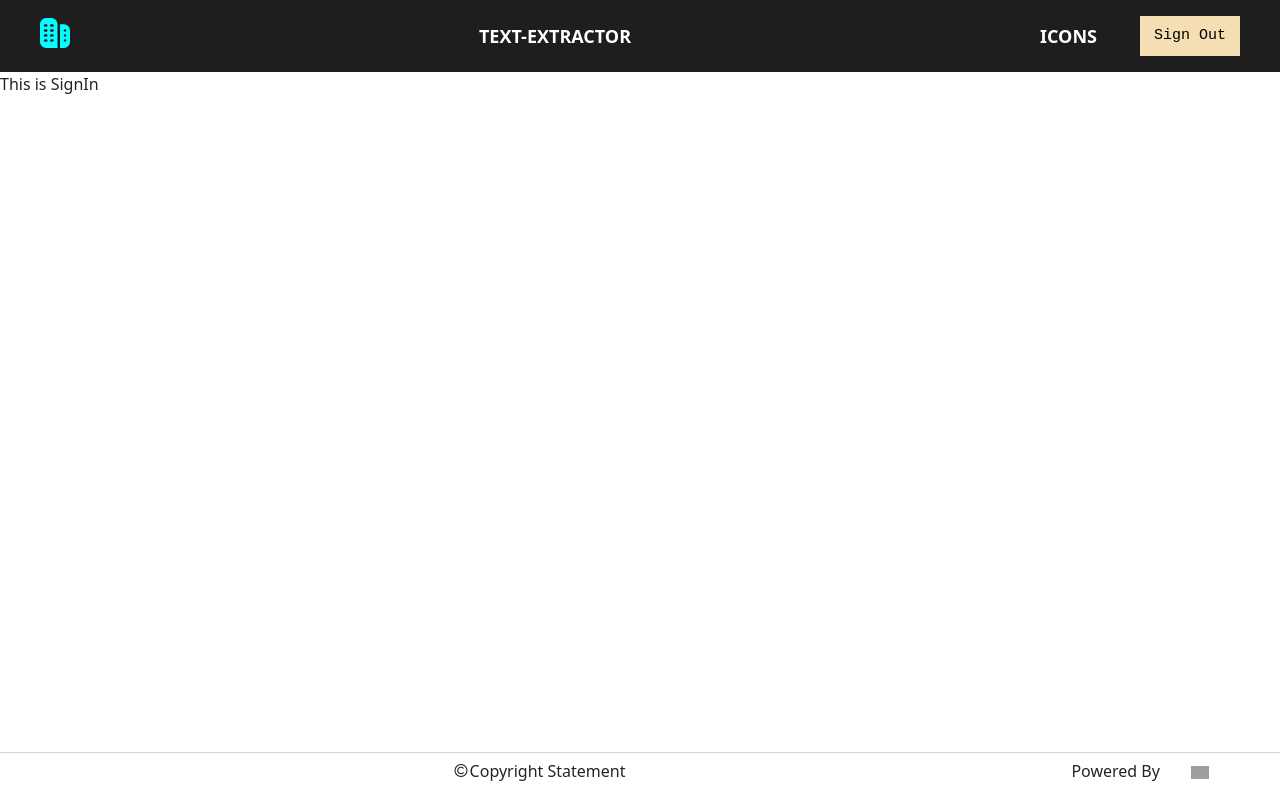
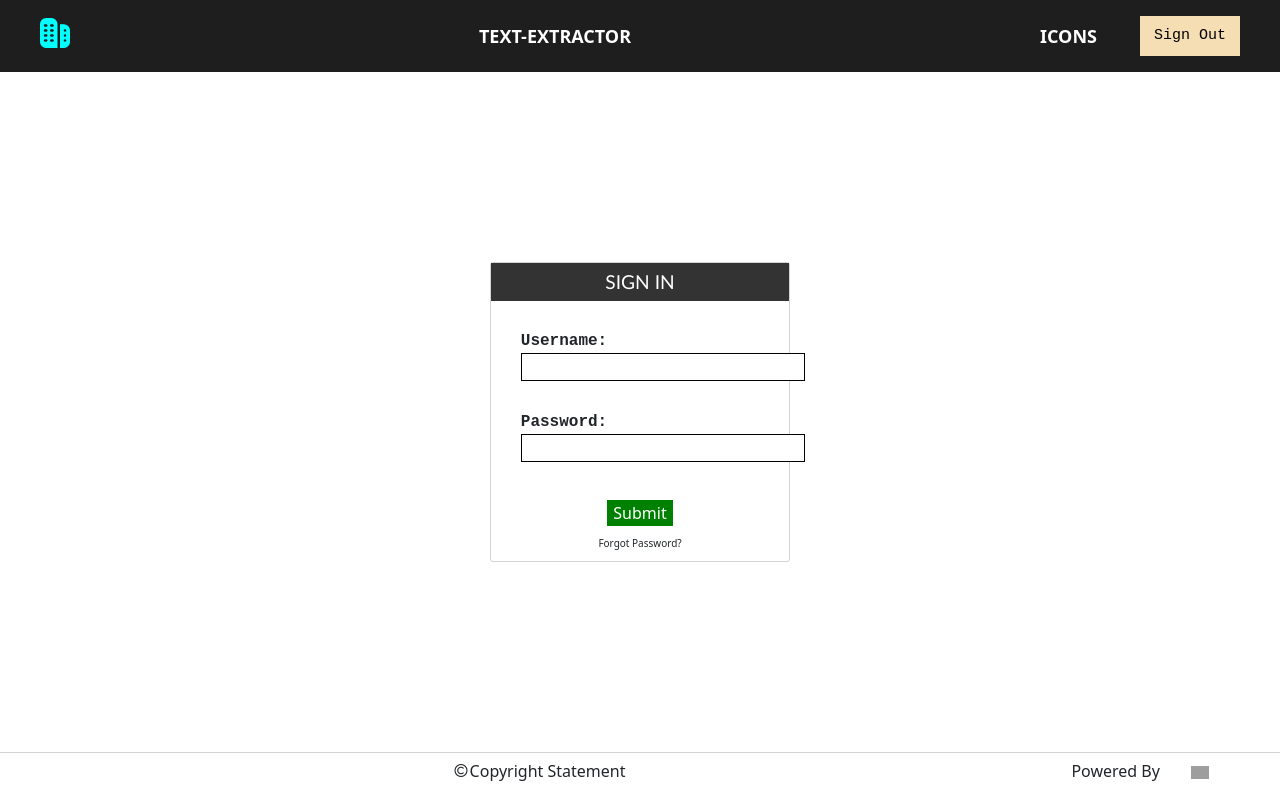
Before and after one commit to vkandra/text123, a React (Create React App) app: page /signin in a window 1280 px wide. Built offline with nearby package versions, Linux system fonts and the light colour scheme; no server answers; grey boxes are pictures that could not be loaded.

Commit message:
SignIn Page

```diff
--- a/src/components/ConfigurationFile/ConfigurationFile.js
+++ b/src/components/ConfigurationFile/ConfigurationFile.js
@@ -16,7 +16,7 @@ const ConfigurationFile = (props) => {
     const { documents } = props;
     documents.selectedDocuments.push(docId);
     props.dispatch(selectDocumentsConfiguration(documents));
-    console.log(props.documents.selectedDocuments);
+    // console.log(props.documents.selectedDocuments);
   };
 
   const unselectDocument = (docId) => {
@@ -26,7 +26,7 @@ const ConfigurationFile = (props) => {
     });
     documents.selectedDocuments = filteredArray;
     props.dispatch(unselectDocumentsConfiguration(documents));
-    console.log(props.documents.selectedDocuments);
+    // console.log(props.documents.selectedDocuments);
   };
 
   return (
--- a/src/components/ConfigurationFileList/ConfigurationFileList.js
+++ b/src/components/ConfigurationFileList/ConfigurationFileList.js
@@ -23,7 +23,7 @@ const ConfigurationFileList = (props) => {
       const { documents } = props;
       documents.selectedDocuments = selectedDocs;
       props.dispatch(selectDocumentsConfiguration(documents));
-      console.log(props.documents.selectedDocuments);
+      //   console.log(props.documents.selectedDocuments);
     }
   };
 
@@ -31,7 +31,7 @@ const ConfigurationFileList = (props) => {
     const { documents } = props;
     documents.selectedDocuments = [];
     props.dispatch(unselectDocumentsConfiguration(documents));
-    console.log(props.documents.selectedDocuments);
+    // console.log(props.documents.selectedDocuments);
   };
 
   return (
--- a/src/middlewares/documentsLogger.js
+++ b/src/middlewares/documentsLogger.js
@@ -34,9 +34,6 @@ const documentsLogger =
       //   console.log(fetchedAllDocsData);
       action.data = fetchedAllDocsData;
     }
-    if (action.type === 'SELECT_DOCUMENTS_CONFIGURATION') {
-      console.log(action.data);
-    }
     next(action);
   };
 
--- a/src/pages/SignIn/SignIn.css
+++ b/src/pages/SignIn/SignIn.css
@@ -1,3 +1,77 @@
 .signIn {
   height: 85vh;
+  display: flex;
+  justify-content: center;
+  align-items: center;
 }
+
+.signInForm {
+  margin: 0;
+  padding: 0;
+  height: 300px;
+  width: 300px;
+  border: 1px solid lightgray;
+  border-radius: 3px;
+  display: flex;
+  flex-direction: column;
+  align-items: center;
+  justify-content: space-between;
+  padding-bottom: 10px;
+}
+
+.signInText {
+  /* border: 1px solid green; */
+  background: rgb(51, 51, 51);
+  width: 100%;
+  height: 40px;
+  margin: 0;
+  padding: 0;
+  display: flex;
+  justify-content: center;
+  align-items: center;
+  color: white;
+  font-family: 'Gill Sans', 'Gill Sans MT', Calibri, 'Trebuchet MS', sans-serif;
+  font-size: 1.2rem;
+  font-weight: 500;
+}
+
+.signInFormData {
+  height: 200px;
+  width: 80%;
+  /* border: 1px solid black; */
+  display: flex;
+  flex-direction: column;
+  align-items: flex-start;
+  justify-content: space-evenly;
+}
+.signInFormData div input {
+  width: 120%;
+  border: 1px solid black;
+}
+.justTextSignIn {
+  font-weight: 600;
+  font-size: 1rem;
+  font-family: monospace;
+}
+.signInSubmitBut {
+  cursor: pointer;
+  margin: 10px;
+  outline: none;
+  background: green;
+  color: white;
+  font-size: 1rem;
+  font-weight: 500;
+}
+.signInSubmitBut:hover {
+  opacity: 0.8;
+  transition: 0.3s;
+}
+.forgotPasswordSignIn {
+  font-size: 10px;
+}
+.forgotPasswordSignIn:hover {
+  text-decoration: underline;
+  transition: 0.3s;
+  cursor: pointer;
+  color: darkred;
+}
--- a/src/pages/SignIn/SignIn.js
+++ b/src/pages/SignIn/SignIn.js
@@ -3,7 +3,27 @@ import './SignIn.css';
 import React from 'react';
 
 const SignIn = (props) => {
-  return <div className="signIn">This is SignIn</div>;
+  return (
+    <div className="signIn">
+      <div className="signInForm">
+        <div className="signInText">SIGN IN</div>
+        <div className="signInFormData">
+          <div>
+            <div className="justTextSignIn">Username: </div>
+            <input type="text" id="inputUsernameField"></input>
+          </div>
+          <div>
+            <div className="justTextSignIn">Password: </div>
+            <input type="password" id="inputPassField"></input>
+          </div>
+        </div>
+        <button className="signInSubmitBut">Submit</button>
+        <span className="forgotPasswordSignIn" style={{ fontSize: 10 }}>
+          Forgot Password?
+        </span>
+      </div>
+    </div>
+  );
 };
 
 export default SignIn;
```
